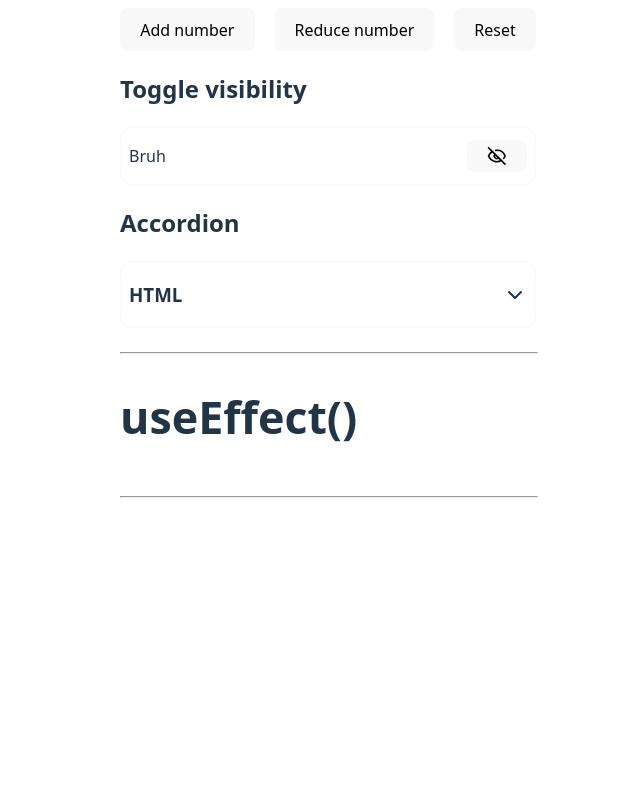
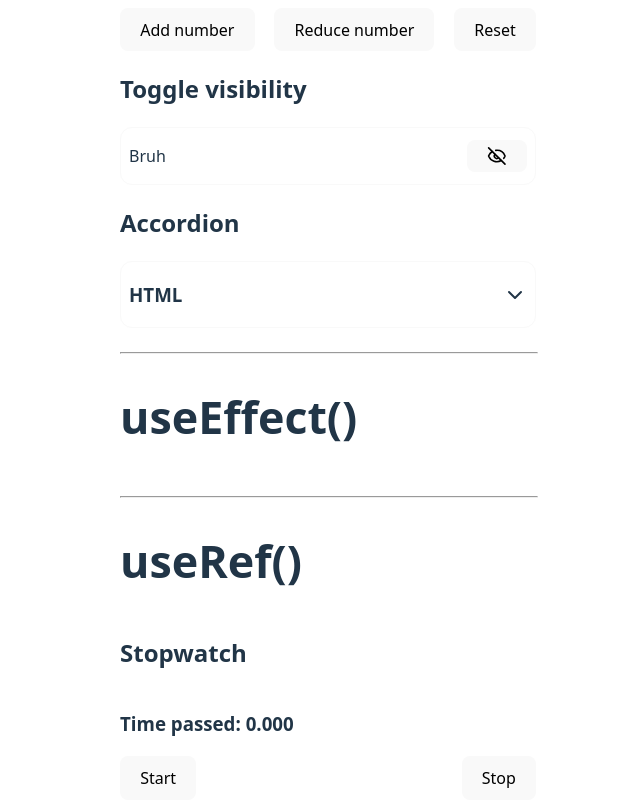
Before and after one commit to dwisarut/react-hook-practice, a React (Vite) app: page / in a window 1280 px wide. Shown: the part 177-977 px from the top of the page, without its empty margins (312-952 px from the left). Before the commit the page ends 800 px from the top, so only its background shows below. Built offline with nearby package versions, Linux system fonts and the light colour scheme.

Commit message:
feat: add useRef

```diff
--- a/src/App.tsx
+++ b/src/App.tsx
@@ -1,5 +1,6 @@
 import UseStateShowcase from "./components/useStateHook";
 import UseEffectShowcase from "./components/useEffectHook";
+import UseRefShowcase from "./components/useRefHook";
 
 function App() {
   return (
@@ -7,6 +8,7 @@
       <div className="container">
         <UseStateShowcase />
         <UseEffectShowcase />
+        <UseRefShowcase />
       </div>
     </>
   );
--- /dev/null
+++ b/src/components/useRefHook.tsx
@@ -0,0 +1,42 @@
+import { useState, useRef } from "react";
+
+function UseRefShowcase() {
+  const [startTime, setStartTime] = useState<number | null>(null);
+  const [now, setNow] = useState<number | null>(null);
+  const intervalRef = useRef<number | undefined>(undefined);
+
+  function handleStart() {
+    setStartTime(Date.now());
+    setNow(Date.now());
+
+    clearInterval(intervalRef.current);
+    intervalRef.current = setInterval(() => {
+      setNow(Date.now());
+    }, 10);
+  }
+
+  function handleStop() {
+    clearInterval(intervalRef.current);
+  }
+
+  let secondsPassed = 0;
+  if (startTime != null && now != null) {
+    secondsPassed = (now - startTime) / 1000;
+  }
+
+  return (
+    <>
+      <div className="counter__useRef">
+        <h1>useRef()</h1>
+        <h2>Stopwatch</h2>
+        <h3>Time passed: {secondsPassed.toFixed(3)}</h3>
+        <div className="counter__btn__group">
+          <button onClick={handleStart}>Start</button>
+          <button onClick={handleStop}>Stop</button>
+        </div>
+      </div>
+    </>
+  );
+}
+
+export default UseRefShowcase;
--- a/src/index.css
+++ b/src/index.css
@@ -101,6 +101,12 @@
   width: 26rem;
 }
 
+.counter__useRef {
+  display: flex;
+  flex-direction: column;
+  width: 26rem;
+}
+
 .counter__btn__group {
   display: flex;
   flex-direction: row;
```
